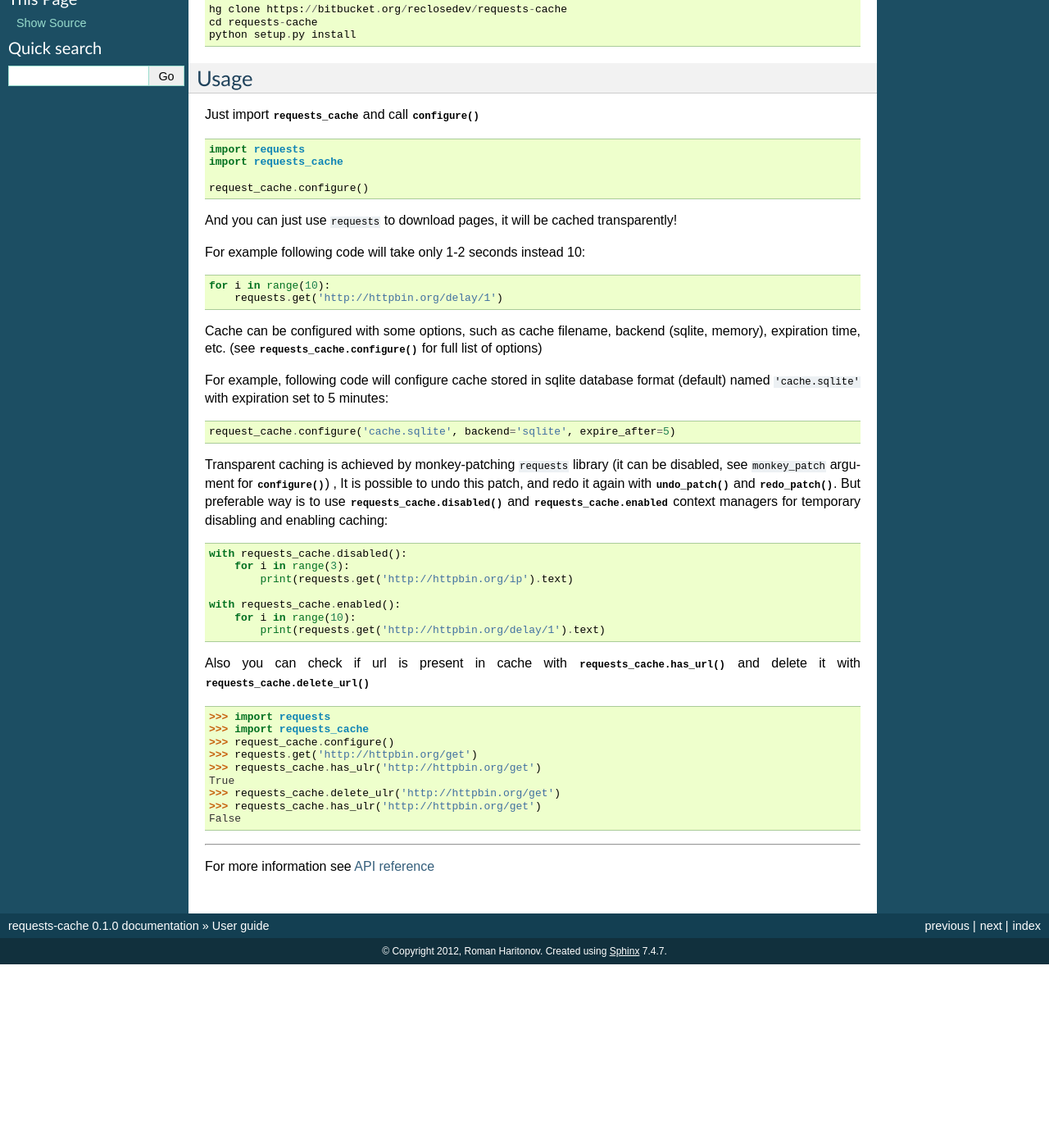
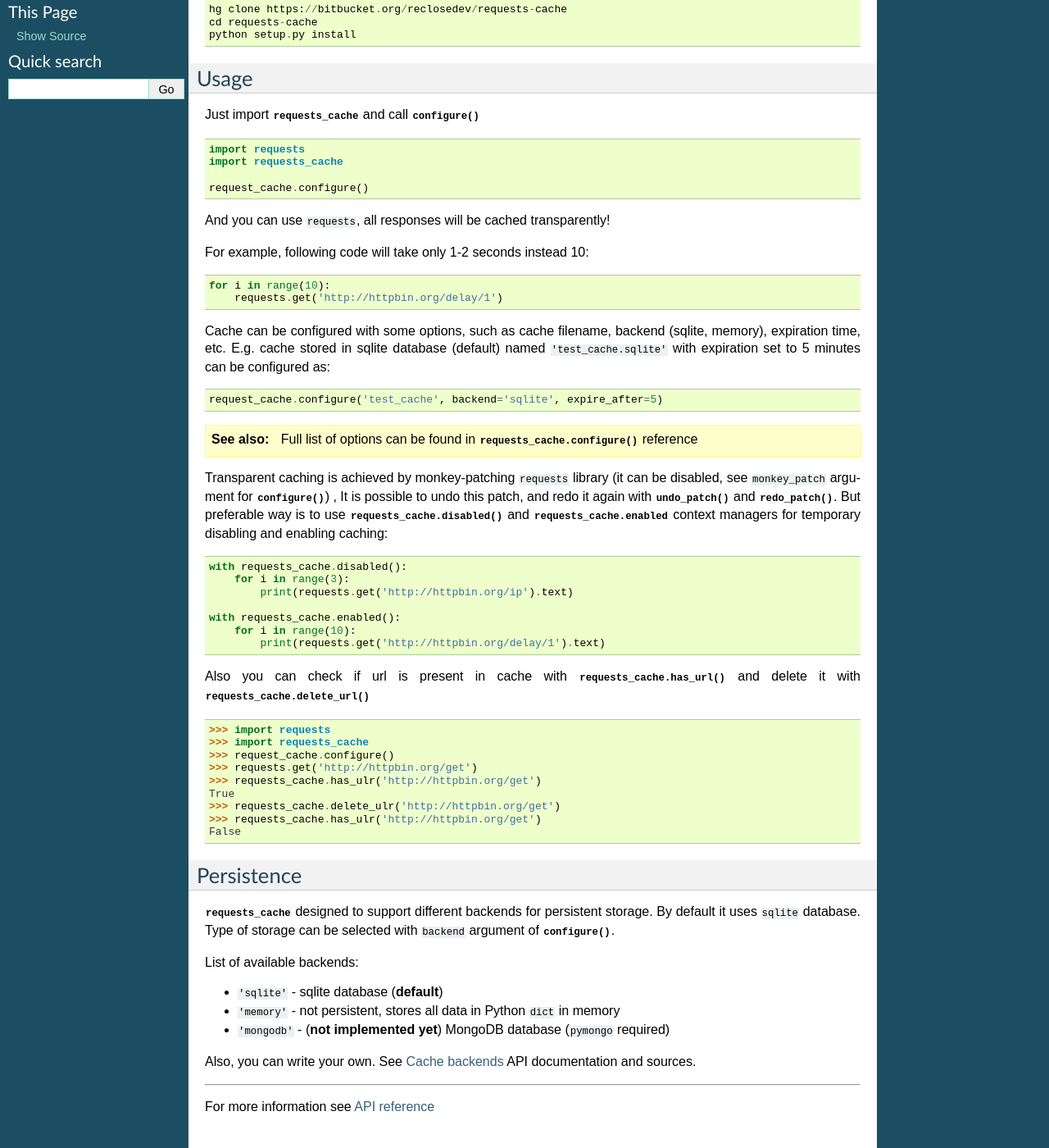
Before and after one commit to requests-cache/requests-cache, a Sphinx documentation site: the page built from docs/user_guide.rst, in a window 1280 px wide and 1400 px high, scrolled down 268 px. Shown: the whole window at 82% size. Built offline with Sphinx 7.4.7, drawn with Linux system fonts in a browser that asks for light colours; before the commit the page ends 1444 px from its top, so only the background shows below that.

Commit message:
Add backend_options to configure. Add persistence documentation. Fix docs

```diff
--- a/docs/api.rst
+++ b/docs/api.rst
@@ -10,6 +10,8 @@ Public api
 .. automodule:: requests_cache.core
    :members:
 
+
+.. _cache_backends:
 
 Cache backends
 --------------
--- a/docs/user_guide.rst
+++ b/docs/user_guide.rst
@@ -33,21 +33,22 @@ Just import :mod:`requests_cache` and call :func:`configure`
 
     request_cache.configure()
 
-And you can just use ``requests`` to download pages, it will be cached transparently!
+And you can use ``requests``, all responses will be cached transparently!
 
-For example following code will take only 1-2 seconds instead 10::
+For example, following code will take only 1-2 seconds instead 10::
 
     for i in range(10):
         requests.get('http://httpbin.org/delay/1')
 
 Cache can be configured with some options, such as cache filename, backend (sqlite, memory),
-expiration time, etc. (see :func:`requests_cache.configure() <requests_cache.core.configure>`
-for full list of options)
+expiration time, etc. E.g. cache stored in sqlite database (default)
+named ``'test_cache.sqlite'`` with expiration set to 5 minutes can be configured as::
 
-For example, following code will configure cache stored in sqlite database format (default)
-named ``'cache.sqlite'`` with expiration set to 5 minutes::
+    request_cache.configure('test_cache', backend='sqlite', expire_after=5)
 
-    request_cache.configure('cache.sqlite', backend='sqlite', expire_after=5)
+.. seealso::
+    Full list of options can be found in
+    :func:`requests_cache.configure() <requests_cache.core.configure>` reference
 
 
 Transparent caching is achieved by monkey-patching ``requests`` library
@@ -78,6 +79,20 @@ and delete it with :func:`requests_cache.delete_url() <requests_cache.core.delet
     >>> requests_cache.has_ulr('http://httpbin.org/get')
     False
 
+Persistence
+-----------
+
+:mod:`requests_cache` designed to support different backends for persistent storage.
+By default it uses ``sqlite`` database. Type of storage can be selected with ``backend`` argument of :func:`configure`.
+
+List of available backends:
+
+- ``'sqlite'``  - sqlite database (**default**)
+- ``'memory'``  - not persistent,  stores all data in Python ``dict`` in memory
+- ``'mongodb'`` - (**not implemented yet**) MongoDB database (``pymongo`` required)
+
+Also, you can write your own. See :ref:`cache_backends` API documentation and sources.
+
 ----------------------
 
 For more information see :doc:`API reference <api>`
```
Also changed, not shown: 1 other file.
